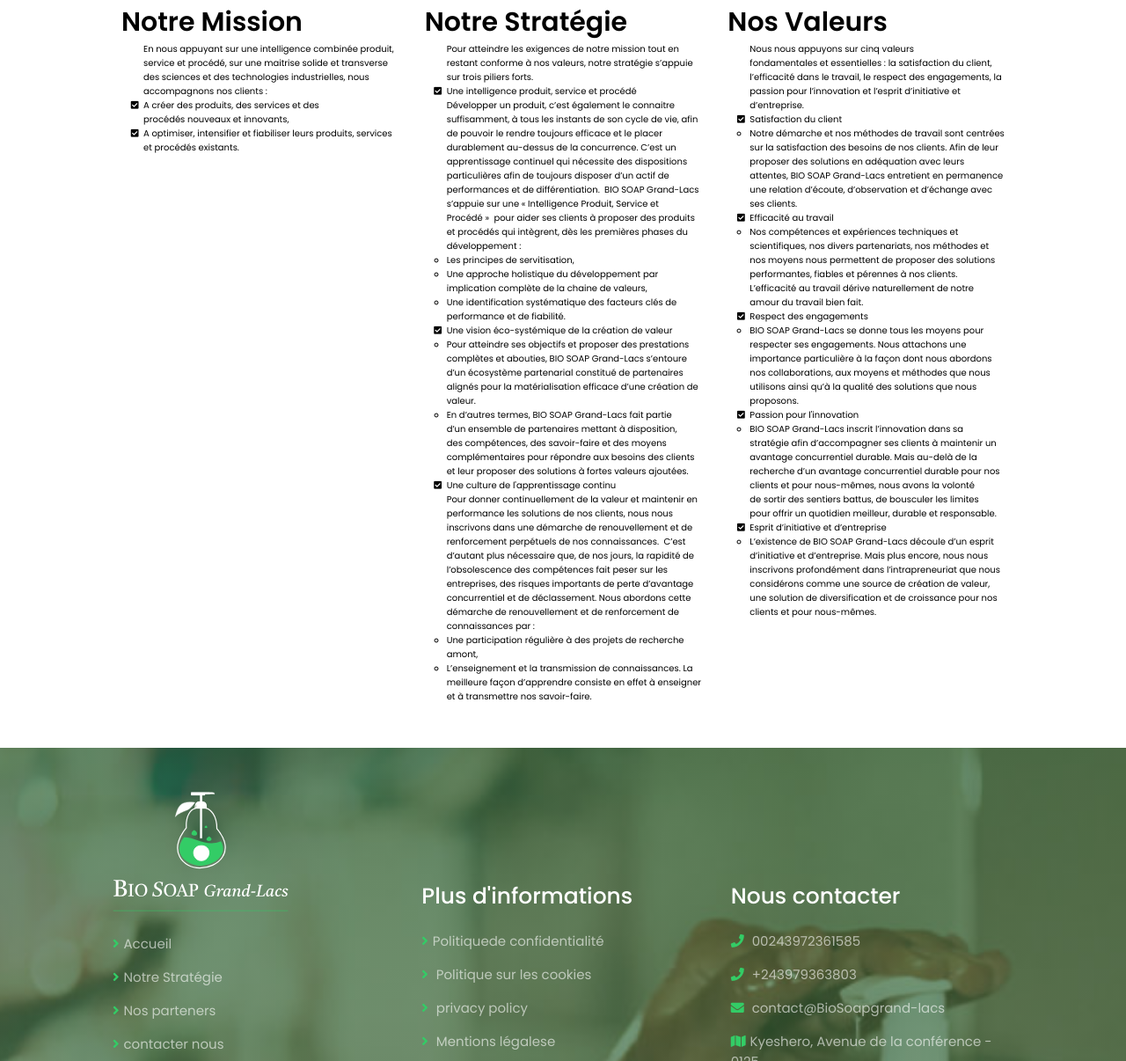
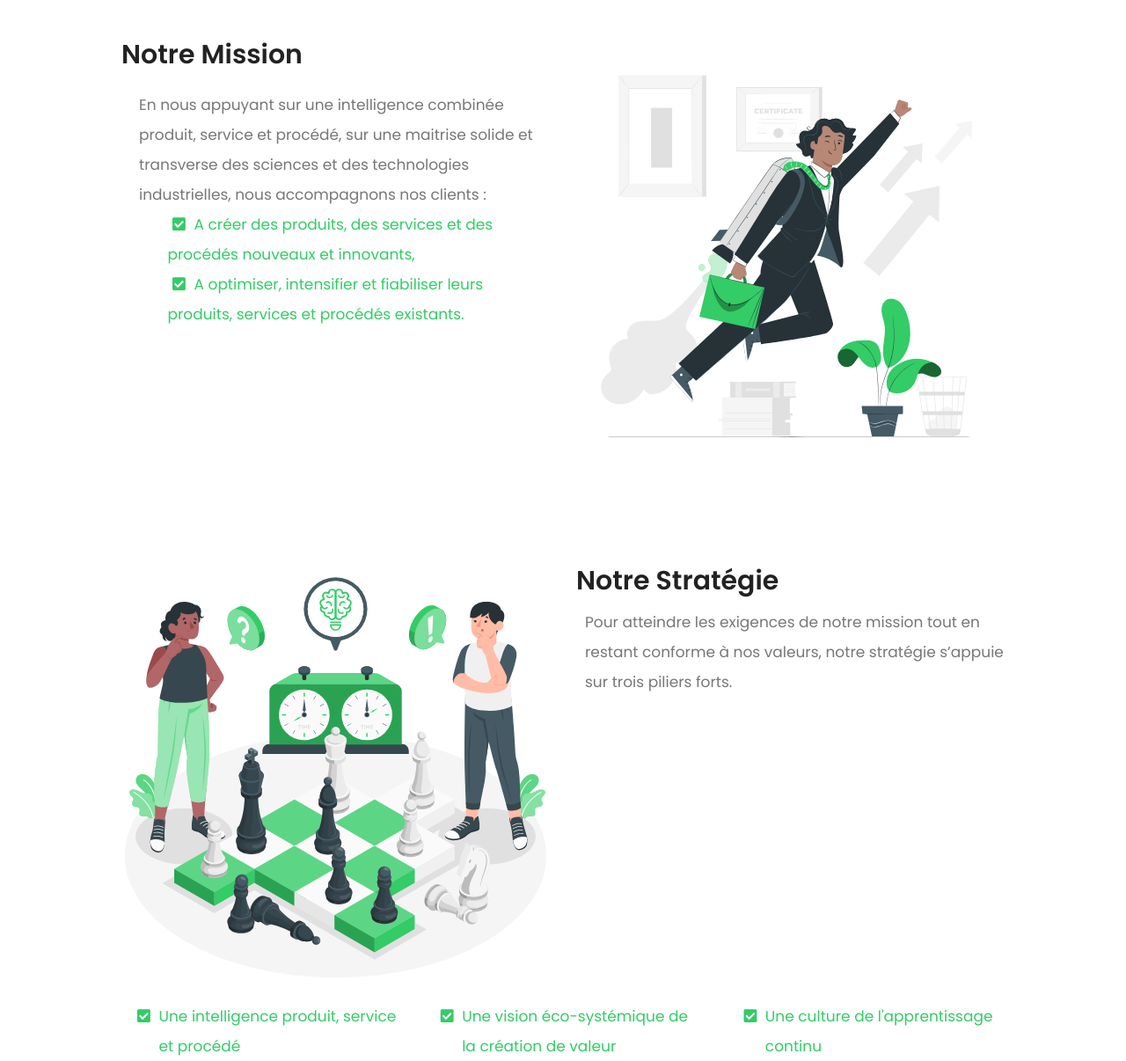
Before and after one commit to Ashuza11/Bio-soapGL-website, a plain HTML site: page about/presentation.html in a window 1280 px wide. Shown: the part 1594-2800 px from the top of the page at 88% size. Drawn offline with nearby package versions, Linux system fonts and the light colour scheme.

Commit message:
update value section

```diff
--- a/about/presentation.html
+++ b/about/presentation.html
@@ -66,7 +66,7 @@
 <section class="presantation">
    <div class="container">
       <div class="box">
-         <img src="../img/Seminar-bro.png" alt="">
+         <img src="../assets/Seminar-bro.svg" alt="">
       </div>
       <div class="box">
          <h1 class="title">BIO SOAP Grand-Lacs</h1>
@@ -131,26 +131,54 @@
    <div class="container">
       <div class="box">
          <h1 class="title">Notre Mission</h1>
-         <ul class="fa-ul moreText">
+         <div class="content">
+            <p>
                En nous appuyant sur une intelligence combinée produit, service et procédé, sur
                une maitrise solide et transverse des sciences et des technologies
                industrielles, nous accompagnons nos clients :
+            </p>
+            <ul class="fa-ul">
                <li><span class="fa-li"><i class="fas fa-check-square"></i></span>
+                  <span>
                      A créer des produits, des services et des procédés nouveaux et innovants,
+                  </span>
                </li>
                <li><span class="fa-li"><i class="fas fa-check-square"></i></span>
+                  <span>
                      A optimiser, intensifier et fiabiliser leurs produits, services et procédés existants.
+                  </span>
                </li>
             </ul>
          </div>
+      </div>
       <div class="box">
-         <h1 class="title">Notre Stratégie</h1>
-         <ul class="fa-ul moreText">
+         <img src="../assets/Career progress-pana.svg" alt="">
+      </div>
+   </div>
+</section>
+<!-- Mission section end -->
+
+<!-- Stratehy section start -->
+<section class="presantation">
+   <div class="intro">
+      <div class="box">
+         <img src="../assets/Chess-amico.svg" alt="">
+      </div>
+      <div class="box">
+         <h1>Notre Stratégie</h1>
+         <p>
             Pour atteindre les exigences de notre mission tout en restant conforme à nos
             valeurs, notre stratégie s’appuie sur trois piliers forts.
+         </p>
+      </div>
+   </div>
+   <div class="container">
+      <div class="box">
+         <ul class="fa-ul moreText">
             <li><span class="fa-li"><i class="fas fa-check-square"></i></span>
-               Une intelligence produit, service et procédé
+               <span class="title">Une intelligence produit, service et procédé</span>
                <ul>
+                  <span>
                      Développer un produit, c’est également le connaitre suffisamment, à tous les instants
                      de son cycle de vie, afin de pouvoir le rendre toujours efficace et le placer durablement
                      au-dessus de la concurrence. C’est un apprentissage continuel qui nécessite des dispositions
@@ -159,13 +187,18 @@
                      BIO SOAP Grand-Lacs s’appuie sur une « Intelligence Produit, Service et Procédé »
                      pour aider ses clients à proposer
                      des produits et procédés qui intègrent, dès les premières phases du développement :
+                  </span>
                   <li>Les principes de servitisation,</li>
                   <li>Une approche holistique du développement par implication complète de la chaine de valeurs,</li>
                   <li> Une identification systématique des facteurs clés de performance et de fiabilité.</li>
                </ul>
             </li>
+         </ul>
+      </div>
+      <div class="box">
+         <ul class="fa-ul moreText">
             <li><span class="fa-li"><i class="fas fa-check-square"></i></span>
-               Une vision éco-systémique de la création de valeur
+               <span class="title" >Une vision éco-systémique de la création de valeur</span>
                <ul>
                   <li>
                      Pour atteindre ses objectifs et proposer des prestations
@@ -181,9 +214,14 @@
                   </li>
                </ul>
             </li>
+         </ul>
+      </div>
+      <div class="box">
+         <ul class="fa-ul">
             <li><span class="fa-li"><i class="fas fa-check-square"></i></span>
-               Une culture de l'apprentissage continu
+               <span class="title">Une culture de l'apprentissage continu</span>
                <ul>
+                  <span>
                      Pour donner continuellement de la valeur et maintenir
                      en performance les solutions de nos clients, nous nous
                      inscrivons dans une démarche de renouvellement et de
@@ -196,10 +234,13 @@
 
                      Nous abordons cette démarche de renouvellement et de
                      renforcement de connaissances par :
+                  </span>
                   <li>
-                     Une participation régulière à des projets de recherche amont,
+                     Une participation régulière à des projets
+                     de recherche amont,
                   </li>
-                   <li>L’enseignement et la transmission de connaissances.
+                  <li>
+                     L’enseignement et la transmission de connaissances.
                      La meilleure façon d’apprendre consiste en effet à enseigner
                      et à transmettre nos savoir-faire.
                   </li>
@@ -207,12 +248,21 @@
             </li>
          </ul>
       </div>
+   </div>
+</section>
+<!-- Stratehy section end -->
+
+
+<section class="values">
+
    <div class="box">
       <h1 class="title">Nos Valeurs</h1>
-         <ul class="fa-ul moreText">
+      <p>
          Nous nous appuyons sur cinq valeurs fondamentales et essentielles :
          la satisfaction du client, l’efficacité dans le travail, le respect
          des engagements, la passion pour l’innovation et l’esprit d’initiative et d’entreprise.
+      </p>
+      <ul class="fa-ul moreText">
          <li><span class="fa-li"><i class="fas fa-check-square"></i></span>
             Satisfaction du client
             <ul>
@@ -275,9 +325,7 @@
          </li>
       </ul>
    </div>
-   </div>
 </section>
-<!-- Mission section end -->
 
 <!-- footer section starts  -->
 
--- a/css/style.css
+++ b/css/style.css
@@ -726,10 +726,15 @@ input[type="url"], textarea {
 .team .box-container .box .info .share a:hover{
    color: #999;
 }
+
 .presantation .container {
    display: flex;
    justify-content: center;
    gap: 1rem;
+}
+.presantation h1 {
+   font-size: 3rem;
+   color: var(--black);
 }
 .presantation .container > * {
    flex: 1;
@@ -739,30 +744,26 @@ input[type="url"], textarea {
    max-width: 100%;
    height: auto;
 }
-.presantation .container .box .title {
-   font-size: 3rem;
-}
-.presantation .container .box .content p {
+.presantation .container .box .content {
    font-size: 1.7rem;
    padding: 1rem 0;
    line-height: 2;
    color: var(--light-black);
 }
 
-.presantation .container .box .content ul li {
+.presantation .container .box .content, .box, p {
    font-size: 1.7rem;
    line-height: 2;
    padding-left: 1rem;
    color: var(--light-black);
 }
-.presantation .container .box .content ul li i {
+.presantation .container .box .content ul li span {
    margin-left: 3rem;
 }
-.presantation .container .box .content ul li .text {
-   margin-left: 1rem;
-}
+
 .presantation .container .box .content .sub-title {
    font-size: 2rem;
+   color: #000;
 }
 .presantation .container .box .content  ul li span {
    color: var(--main-color);
@@ -777,6 +778,26 @@ input[type="url"], textarea {
 .presantation .container .box .content.show-more .dots {
    display: none;
 }
+/* Stategy */
+.presantation .intro  {
+   display: flex;
+   justify-content: center;
+   gap: 1rem;
+   margin-bottom: 1rem;
+}
+.presantation .intro > * {
+   flex: 1;
+   padding: 0 1rem 0 1rem;
+}
+.presantation .container .box  ul li .fa-li, .title {
+   color: var(--main-color);
+}
+.presantation .container .box ul li ul li {
+   margin-left: 3rem;
+}
+
+
+
 
 
 .footer{
```
Also changed, not shown: home.html (+3 -2 lines), assets/Address-amico.svg (renamed from img/Address-amico.svg), assets/Career progress-pana.svg (added), assets/Chess-amico.svg (added), assets/Seminar-bro.svg (added), img/Seminar-bro.png (deleted). Lines whose indentation alone changed are shown as unchanged.
